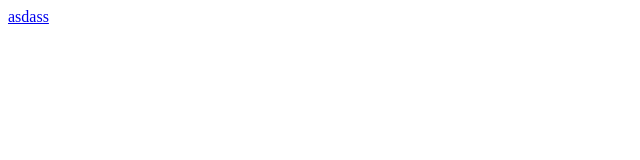
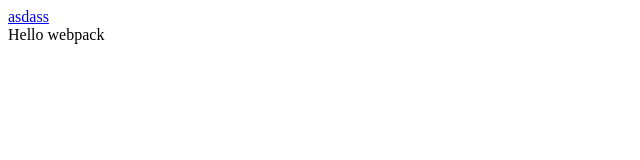
Before and after one commit to devw/_script-tag, a website: page index.html in a window 1280 px wide. Shown: the full height of the page, 0-640 px from the left. Drawn offline with nearby package versions, Linux system fonts and the light colour scheme.

Commit message:
adding src/index.js

```diff
--- a/index.html
+++ b/index.html
@@ -4,7 +4,7 @@
         <meta charset="UTF-8" />
         <meta name="viewport" content="width=device-width, initial-scale=1.0" />
         <title>Document</title>
-        <script src="//cdn.jsdelivr.net/npm/graphql.js@0.6.6/graphql.min.js"></script>
+        <script src="https://unpkg.com/lodash@4.16.6"></script>
         <script src="./modal.js" defer></script>
         <script src="./graphql.js" defer></script>
     </head>
@@ -12,5 +12,6 @@
         <a href="/account" class="site-header__icon site-header__account">
             asdass
         </a>
+        <script src="./src/index.js"></script>
     </body>
 </html>
--- a/package.json
+++ b/package.json
@@ -1,7 +1,7 @@
 {
     "name": "scriptTag",
     "version": "1.0.0",
-  "main": "index.js",
+    "private": true,
     "repository": "git@github.com:devw/script-tag.git",
     "author": "Antonio Pierro <antonio.pierro@gmail.com>",
     "license": "MIT",
--- /dev/null
+++ b/src/index.js
@@ -0,0 +1,10 @@
+function component() {
+    const element = document.createElement("div");
+
+    // Lodash, currently included via a script, is required for this line to work
+    element.innerHTML = _.join(["Hello", "webpack"], " ");
+
+    return element;
+}
+
+document.body.appendChild(component());
```
Lines whose indentation alone changed are shown as unchanged.
